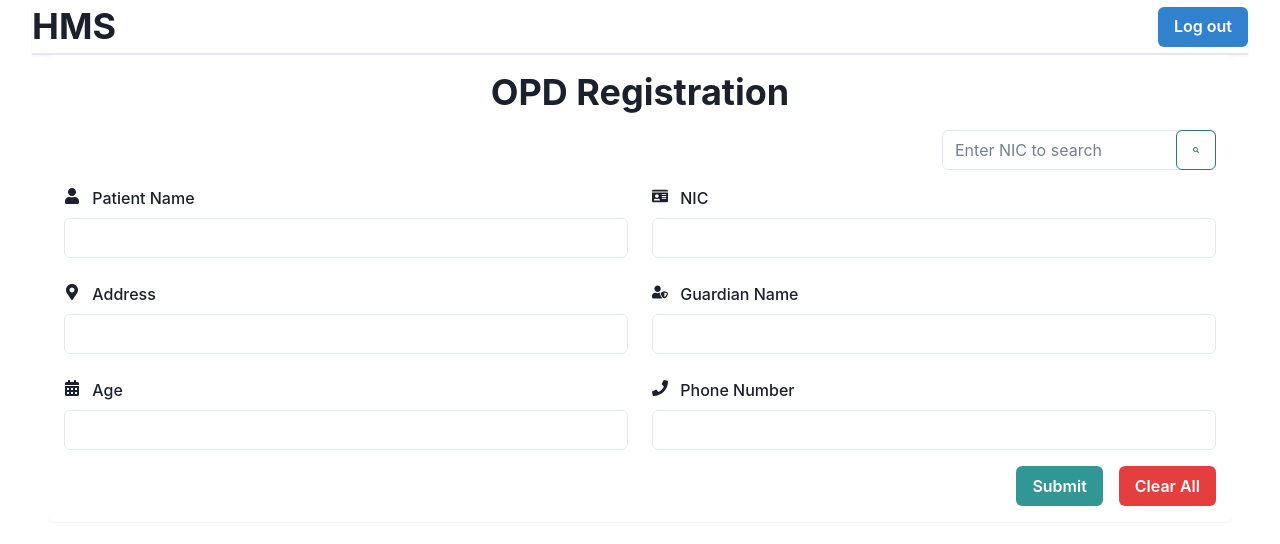
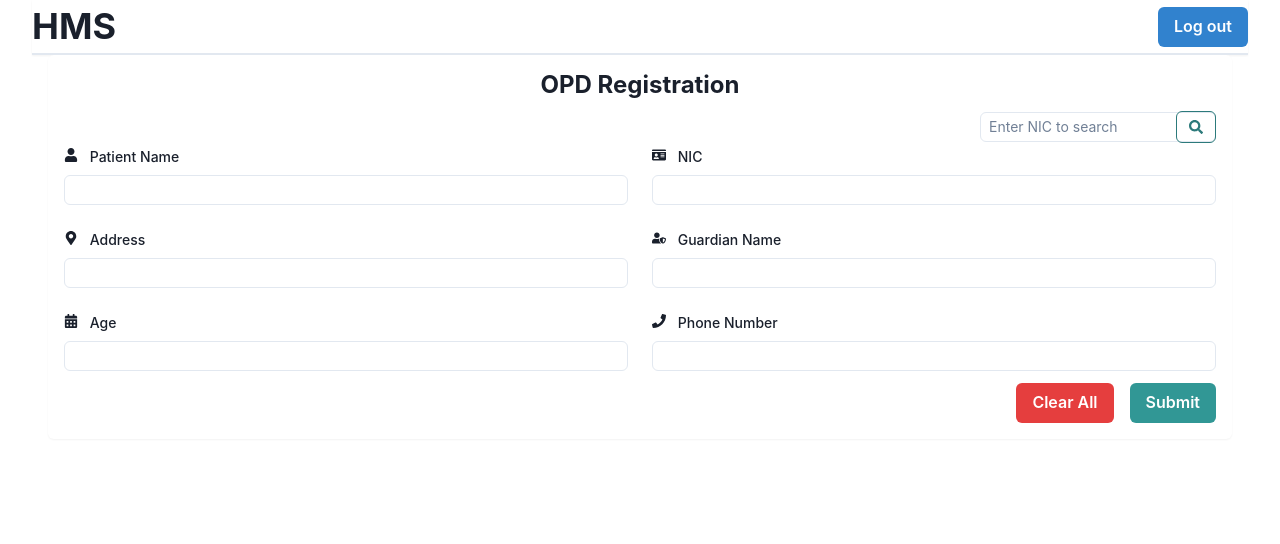
Before and after one commit to Saifullah-Afridi/fyp, a React (Vite) app in the folder frontend/: page /receptionist in a window 1280 px wide. Shown: the top 544 px of the page. Built offline with nearby package versions, Linux system fonts and the light colour scheme; sample sign-in values are in the browser's storage.

Commit message:
registraion full completed

```diff
--- a/frontend/src/pages/RegistrationForm.jsx
+++ b/frontend/src/pages/RegistrationForm.jsx
@@ -97,18 +97,14 @@ const RegistrationForm = () => {
           });
         }
 
-        setSuccessMessage(
-          "Patient registered and visit recorded successfully!"
-        );
+        setSuccessMessage("Patient registration is successfull");
         setErrorMessage("");
 
         // Reset form fields
         formik.resetForm();
       } catch (error) {
         console.error("Registration error:", error);
-        setErrorMessage(
-          "Failed to register patient or record visit. Please try again."
-        );
+        setErrorMessage("Failed to register patient");
         setSuccessMessage("");
       }
     },
@@ -122,6 +118,11 @@ const RegistrationForm = () => {
   };
 
   const handleSearch = async () => {
+    if (!searchNIC.trim()) {
+      // Optionally show an alert or error message if search input is empty
+      return;
+    }
+
     try {
       const response = await axios.get(
         `http://localhost:3000/api/v1/patient?nic=${searchNIC}`
@@ -152,26 +153,25 @@ const RegistrationForm = () => {
       setErrorMessage("Failed to search patient. Please try again.");
     }
   };
-
   return (
     <Container maxWidth="95%" mx="auto">
       <Box bg="white" p={4} rounded="md" shadow="sm">
-        <Heading textAlign="center" mb={4}>
+        <Heading textAlign="center" mb={3} fontSize="24px">
           OPD Registration
         </Heading>
         {successMessage && (
-          <Alert status="success" mb={4}>
+          <Alert status="success" mb={2}>
             <AlertIcon />
             {successMessage}
           </Alert>
         )}
         {errorMessage && (
-          <Alert status="error" mb={4}>
+          <Alert status="error" mb={2}>
             <AlertIcon />
             {errorMessage}
           </Alert>
         )}
-        <Box display="flex" justifyContent="flex-end" mb={4}>
+        <Box display="flex" justifyContent="flex-end" mb={1}>
           <InputGroup width="auto">
             <Input
               placeholder="Enter NIC to search"
@@ -184,7 +184,9 @@ const RegistrationForm = () => {
               }}
               borderWidth="1px"
               borderRadius="md"
-              p={3}
+              p={2} // Reduced padding for smaller heighth
+              height="30px" // Set specific height
+              fontSize="sm" // Smaller font size
             />
             <InputRightElement>
               <Button
@@ -192,6 +194,8 @@ const RegistrationForm = () => {
                 onClick={handleSearch}
                 aria-label="Search"
                 variant="outline"
+                size="sm"
+                mt="-10px"
               >
                 <FaSearch />
               </Button>
@@ -206,7 +210,7 @@ const RegistrationForm = () => {
                   formik.errors.patientName && formik.touched.patientName
                 }
               >
-                <FormLabel htmlFor="patientName">
+                <FormLabel htmlFor="patientName" fontSize="sm">
                   <Icon as={FaUser} mr={2} /> Patient Name
                 </FormLabel>
                 <Input
@@ -219,10 +223,13 @@ const RegistrationForm = () => {
                   }}
                   borderWidth="1px"
                   borderRadius="md"
-                  p={3}
+                  p={2} // Reduced padding for smaller height
+                  height="30px" // Set specific height
+                  lineHeight="1.2" // Adjust line height for smaller height
+                  fontSize="sm" // Smaller font size
                 />
                 {formik.errors.patientName && formik.touched.patientName && (
-                  <Text color="red.500" fontSize="sm" mt={1}>
+                  <Text color="red.500" fontSize="sm" mt="2px">
                     {formik.errors.patientName}
                   </Text>
                 )}
@@ -230,7 +237,7 @@ const RegistrationForm = () => {
             </GridItem>
             <GridItem>
               <FormControl isInvalid={formik.errors.NIC && formik.touched.NIC}>
-                <FormLabel htmlFor="NIC">
+                <FormLabel htmlFor="NIC" fontSize="sm">
                   <Icon as={FaIdCard} mr={2} /> NIC
                 </FormLabel>
                 <Input
@@ -243,10 +250,13 @@ const RegistrationForm = () => {
                   }}
                   borderWidth="1px"
                   borderRadius="md"
-                  p={3}
+                  p={2} // Reduced padding for smaller height
+                  height="30px" // Set specific height
+                  lineHeight="1.2" // Adjust line height for smaller height
+                  fontSize="sm" // Smaller font size
                 />
                 {formik.errors.NIC && formik.touched.NIC && (
-                  <Text color="red.500" fontSize="sm" mt={1}>
+                  <Text color="red.500" fontSize="sm" mt="2px">
                     {formik.errors.NIC}
                   </Text>
                 )}
@@ -256,7 +266,7 @@ const RegistrationForm = () => {
               <FormControl
                 isInvalid={formik.errors.address && formik.touched.address}
               >
-                <FormLabel htmlFor="address">
+                <FormLabel htmlFor="address" fontSize="sm">
                   <Icon as={FaMapMarkerAlt} mr={2} /> Address
                 </FormLabel>
                 <Input
@@ -269,10 +279,13 @@ const RegistrationForm = () => {
                   }}
                   borderWidth="1px"
                   borderRadius="md"
-                  p={3}
+                  p={2} // Reduced padding for smaller height
+                  height="30px" // Set specific height
+                  lineHeight="1.2" // Adjust line height for smaller height
+                  fontSize="sm" // Smaller font size
                 />
                 {formik.errors.address && formik.touched.address && (
-                  <Text color="red.500" fontSize="sm" mt={1}>
+                  <Text color="red.500" fontSize="sm" mt="2px">
                     {formik.errors.address}
                   </Text>
                 )}
@@ -284,7 +297,7 @@ const RegistrationForm = () => {
                   formik.errors.guardianName && formik.touched.guardianName
                 }
               >
-                <FormLabel htmlFor="guardianName">
+                <FormLabel htmlFor="guardianName" fontSize="sm">
                   <Icon as={FaUserShield} mr={2} /> Guardian Name
                 </FormLabel>
                 <Input
@@ -297,10 +310,13 @@ const RegistrationForm = () => {
                   }}
                   borderWidth="1px"
                   borderRadius="md"
-                  p={3}
+                  p={2} // Reduced padding for smaller height
+                  height="30px" // Set specific height
+                  lineHeight="1.2" // Adjust line height for smaller height
+                  fontSize="sm" // Smaller font size
                 />
                 {formik.errors.guardianName && formik.touched.guardianName && (
-                  <Text color="red.500" fontSize="sm" mt={1}>
+                  <Text color="red.500" fontSize="sm" mt="2px">
                     {formik.errors.guardianName}
                   </Text>
                 )}
@@ -308,7 +324,7 @@ const RegistrationForm = () => {
             </GridItem>
             <GridItem>
               <FormControl isInvalid={formik.errors.age && formik.touched.age}>
-                <FormLabel htmlFor="age">
+                <FormLabel htmlFor="age" fontSize="sm">
                   <Icon as={FaCalendarAlt} mr={2} /> Age
                 </FormLabel>
                 <Input
@@ -321,10 +337,13 @@ const RegistrationForm = () => {
                   }}
                   borderWidth="1px"
                   borderRadius="md"
-                  p={3}
+                  p={2} // Reduced padding for smaller height
+                  height="30px" // Set specific height
+                  lineHeight="1.2" // Adjust line height for smaller height
+                  fontSize="sm" // Smaller font size
                 />
                 {formik.errors.age && formik.touched.age && (
-                  <Text color="red.500" fontSize="sm" mt={1}>
+                  <Text color="red.500" fontSize="sm" mt="2px">
                     {formik.errors.age}
                   </Text>
                 )}
@@ -336,7 +355,7 @@ const RegistrationForm = () => {
                   formik.errors.phoneNumber && formik.touched.phoneNumber
                 }
               >
-                <FormLabel htmlFor="phoneNumber">
+                <FormLabel htmlFor="phoneNumber" fontSize="sm">
                   <Icon as={FaPhone} mr={2} /> Phone Number
                 </FormLabel>
                 <Input
@@ -349,10 +368,13 @@ const RegistrationForm = () => {
                   }}
                   borderWidth="1px"
                   borderRadius="md"
-                  p={3}
+                  p={2} // Reduced padding for smaller height
+                  height="30px" // Set specific height
+                  lineHeight="1.2" // Adjust line height for smaller height
+                  fontSize="sm" // Smaller font size
                 />
                 {formik.errors.phoneNumber && formik.touched.phoneNumber && (
-                  <Text color="red.500" fontSize="sm" mt={1}>
+                  <Text color="red.500" fontSize="sm" mt="2px">
                     {formik.errors.phoneNumber}
                   </Text>
                 )}
@@ -361,20 +383,21 @@ const RegistrationForm = () => {
           </Grid>
           <Box
             textAlign="center"
-            mt={4}
+            mt={3}
             display="flex"
             justifyContent="flex-end"
           >
-            <Button type="submit" colorScheme="teal" mr={4} aria-label="Submit">
-              Submit
-            </Button>
             <Button
               type="button"
               colorScheme="red"
               onClick={handleClearAll}
               aria-label="Clear"
+              mr={4}
             >
               Clear All
+            </Button>
+            <Button type="submit" colorScheme="teal" aria-label="Submit">
+              Submit
             </Button>
           </Box>
         </form>
```
